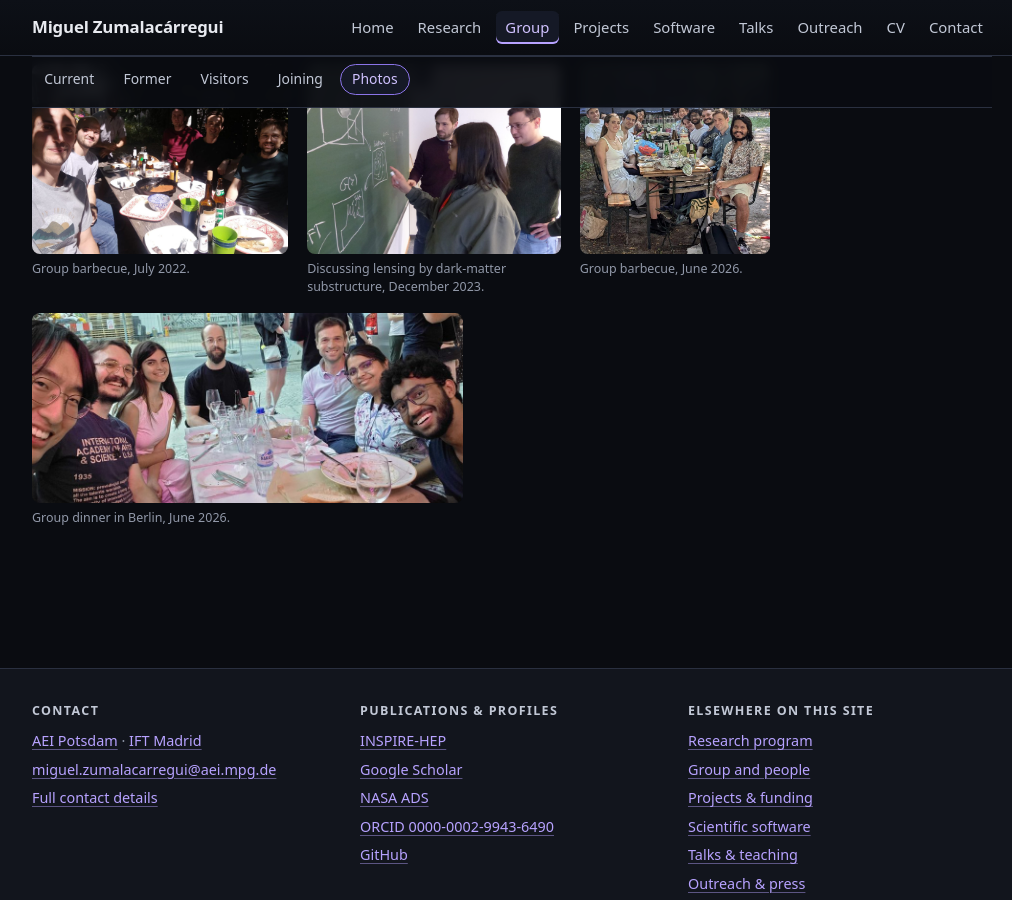
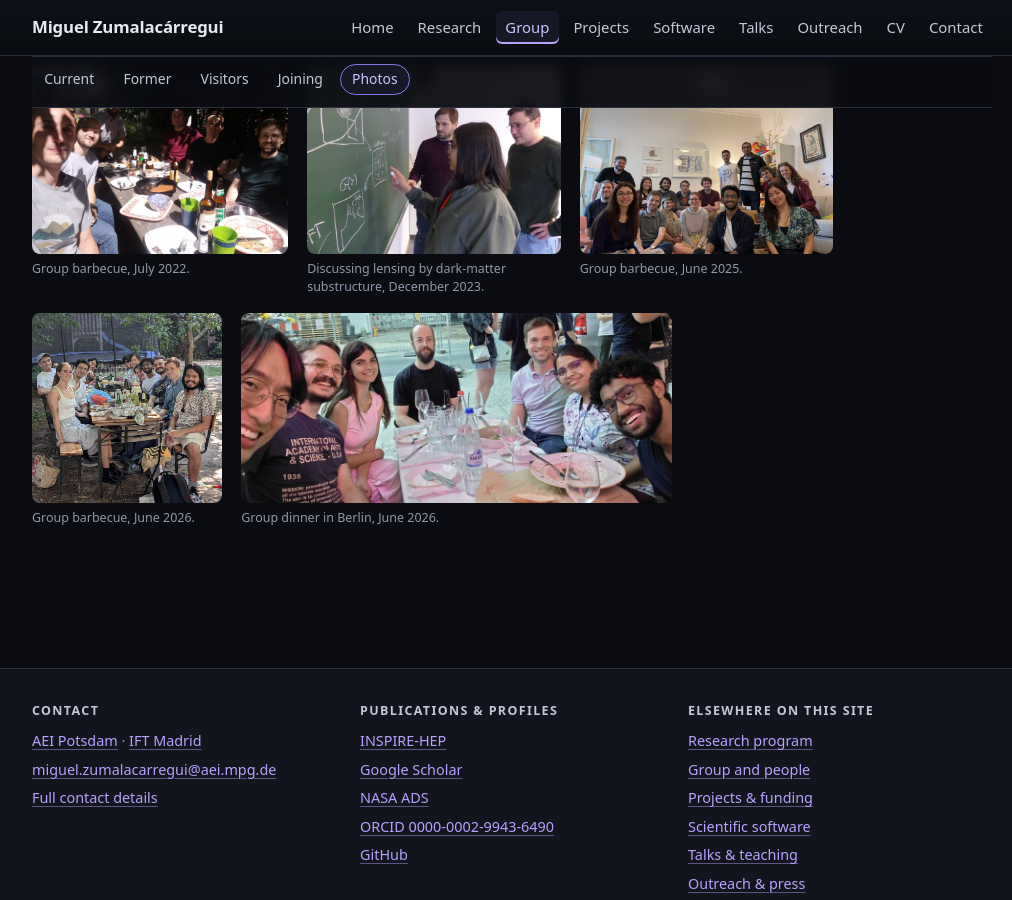
Before and after one commit to miguelzuma/miguelzuma.github.io, a Jekyll site: the page built from group.html, in a window 1280 px wide and 900 px high, scrolled down 5437 px. Shown: the whole window, without its empty margins (128-1140 px from the left). Built offline with Jekyll 4.4.1, drawn with Linux system fonts in a browser that asks for light colours.

Commit message:
Group photos: 2025 barbecue
Co-Authored-By: Claude Fable 5 <noreply@anthropic.com>
Claude-Session: https://claude.ai/code/session_01E2ZbXszK9qt9svKVxU5Yrt

```diff
--- a/group.html
+++ b/group.html
@@ -208,6 +208,12 @@ sections:
     <figcaption>Discussing lensing by dark-matter substructure, December 2023.</figcaption>
   </figure>
   <figure>
+    <img src="{{ '/imgs/group_bbq_2025.jpg' | relative_url }}"
+         alt="A large group posing together in a living room, gathered on and around a sofa."
+         width="1400" height="1050" loading="lazy">
+    <figcaption>Group barbecue, June 2025.</figcaption>
+  </figure>
+  <figure>
     <img src="{{ '/imgs/group_bbq_2026.jpg' | relative_url }}"
          alt="The group seated around a long table in a garden, under trees, at a summer barbecue."
          width="700" height="700" loading="lazy">
```
Also changed, not shown: imgs/group_bbq_2025.jpg (added).
